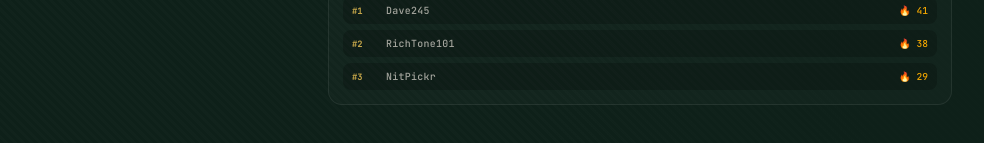
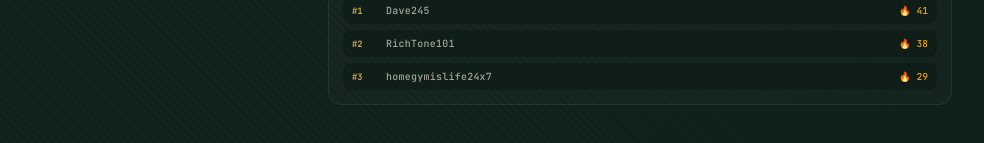
Before and after one commit to dolsonfare-tech/poker-trainer, a React (Create React App) app: page / in a window 1280 px wide. Shown: the part 1015-1158 px from the top of the page, without its empty margins (0-984 px from the left). Built offline with nearby package versions, Linux system fonts and the light colour scheme; no server answers; a web font is replaced by a local one.

Commit message:
Update dummyUser.js

```diff
--- a/src/data/dummyUser.js
+++ b/src/data/dummyUser.js
@@ -58,7 +58,7 @@ const DUMMY_USER = {
     top: [
       { rank: 1, name: 'Dave245',     streak: 41 },
       { rank: 2, name: 'RichTone101', streak: 38 },
-      { rank: 3, name: 'NitPickr',    streak: 29 },
+      { rank: 3, name: 'homegymislife24x7',    streak: 29 },
     ],
   },
 };
```
